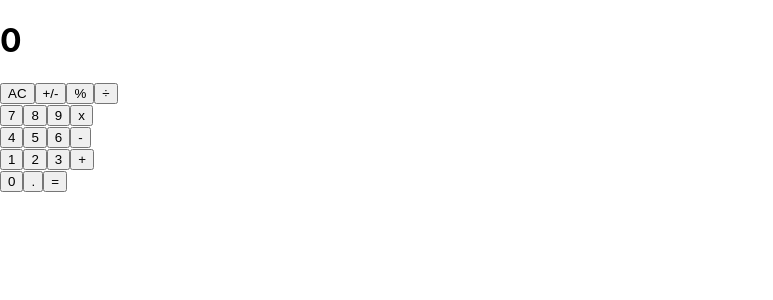
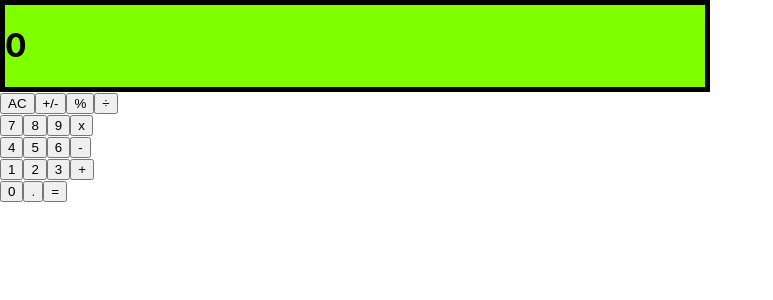
Before and after one commit to kbjude/calculator, a React (Create React App) app: page / in a window 1280 px wide. Shown: the top 300 px of the page, without its empty margins (0-773 px from the left). Built offline with nearby package versions, Linux system fonts and the light colour scheme.

Commit message:
Adding color on the display

```diff
--- a/src/components/App.css
+++ b/src/components/App.css
@@ -37,3 +37,9 @@
     transform: rotate(360deg);
   }
 }
+
+.display {
+  width: 700px;
+  border: solid 5px;
+  background-color: chartreuse;
+}
--- a/src/components/App.js
+++ b/src/components/App.js
@@ -27,8 +27,8 @@ export default class App extends Component {
     const { total, next } = this.state;
     return (
       <>
-        <Display result={next || total || '0'} />
-        <ButtonPanel clickHandler={this.handleClick} />
+        <Display result={next || total || '0'} className="display" />
+        <ButtonPanel clickHandler={this.handleClick} className="button-panel" />
       </>
     );
   }
--- a/src/components/Display.js
+++ b/src/components/Display.js
@@ -3,9 +3,11 @@ import PropTypes from 'prop-types';
 const Display = props => {
   const { result } = props;
   return (
-    <h1>
-      {result}
-    </h1>
+    <div className="display">
+      <h1>
+        {result}
+      </h1>
+    </div>
   );
 };
 
```
Also changed, not shown: 1 other file (tests, documents, lock files or other folders).
